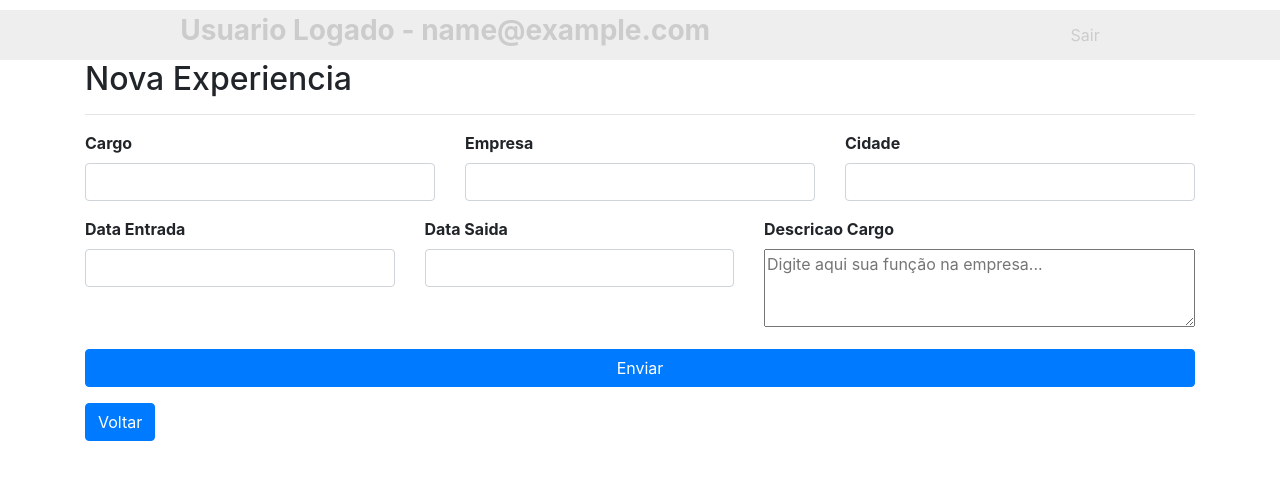
After one commit to lufmalta/projetoteste, a PHP site: page /novaExp.php in a window 1280 px wide. The commit adds this page. Shown: the top 480 px of the page. Run offline with PHP 8.4, Linux system fonts and the light colour scheme; the visitor is signed in with stand-in values (Sample User, id 1).

Commit message:
criando formulario para insercao de nova experiencia

```diff
--- a/areaRestrita.php
+++ b/areaRestrita.php
@@ -5,9 +5,11 @@ if(empty($_SESSION['logado'])){
 	exit;
 }
 
+
 $email = $_SESSION['logado'];
 require 'classes/dadosPessoais.class.php';
 require 'validandoDados.php';
+$_SESSION['id_pessoa'] = $id_pessoa;
 ?>
 <!DOCTYPE html>
 <html>
@@ -64,7 +66,7 @@ require 'validandoDados.php';
 				</tr>
 				<tr>
 					<td>
-						<a href="#">Adicionar Experiencia</a>
+						<a href="novaExp.php">Adicionar Experiencia</a>
 					</td>
 					<td>
 						<a href="#">Adicionar Educacao</a>
--- /dev/null
+++ b/novaExp.php
@@ -0,0 +1,93 @@
+<?php
+session_start();
+if(empty($_SESSION['logado'])){
+	header("Location: index.php");
+	exit;
+}
+$id_pessoa = $_SESSION['id_pessoa'];
+$email = $_SESSION['logado'];
+?>
+
+<!DOCTYPE html>
+<html>
+<head>
+	<meta charset="utf-8">
+	<title>Adicionar Experiencia</title>
+	<link 	rel="stylesheet" type="text/css" href="assets/css/bootstrap4-css/bootstrap.min.css"/>
+	<script type="text/javascript">
+		function voltar(){
+		location.assign('areaRestrita.php');
+		}
+	</script>
+</head>
+<body style="">
+	<header style="margin-top:10px;">
+		<div class="topoint" style="display:flex;justify-content: space-around;background-color:#EEE;">
+			<div class="topoleft">
+				<h3 style="line-height: 40px;color:#CCC;"><strong>Usuario Logado - <?= $email ?></strong></h3>
+			</div>
+
+			<div class="toporight">
+				<a href="sair.php" style="color:#CCC;line-height: 50px;">Sair</a>
+			</div>
+		</div>
+	</header>
+	<div class="container">
+		<h2>Nova Experiencia</h2>
+		<hr/>
+		<form method="POST" action="inserirExp.php">
+			<div class="row">
+				<div class="col-sm-4">
+					<div class="form-group">
+						<label for="cargo"><strong>Cargo</strong></label>
+						<input id="cargo" type="text" name="cargo" class="form-control" maxlength="50" required>
+					</div>
+				</div>
+				<div class="col-sm-4">
+					<div class="form-group">
+						<label for="empresa"><strong>Empresa</strong></label>
+						<input id="empresa" type="text" name="empresa" class="form-control" maxlength="40" required>
+					</div>
+				</div>
+				<div class="col-sm-4">
+					<div class="form-group">
+						<label for="cidade"><strong>Cidade</strong></label>
+						<input id="cidade" type="text" name="cidade" class="form-control" maxlength="30" required>
+					</div>
+				</div>
+			</div>
+			<div class="row">
+				<div class="col">
+					<div class="form-group">
+						<label for="dataEnt"><strong>Data Entrada</strong></label>
+						<input id="dataEnt" type="text" name="dataEnt" class="form-control dataEnt" required >
+					</div>
+				</div>
+				<div class="col">
+					<div class="form-group">
+						<label for="dataSai"><strong>Data Saida</strong></label>
+						<input id="dataSai" type="text" name="dataSai" class="form-control dataSai" required>
+					</div>
+				</div>
+				<div class="col">
+					<div class="form-group">
+						<label for="descCargo" class="w-100"><strong>Descricao Cargo</strong></label>
+						<textarea name="descCargo" id="descCargo"  maxlength="500" rows="3" cols="40" placeholder="Digite aqui sua função na empresa..."></textarea>
+					</div>
+				</div>
+			</div>
+			<div class="form-group">
+				<button class="btn btn-primary w-100" type="submit">Enviar</button>
+			</div>
+			<div class="form-group">
+				<button class="btn btn-primary"><a href="areaRestrita.php" style="text-decoration:none;color:#FFF;">Voltar</a></button>
+			</div>
+		</form>
+	</div>
+
+	<script type="text/javascript" src="assets/js/jquery-3.3.1.min.js"></script>
+	<script type="text/javascript" src="assets/js/jquery.mask.js"></script>
+	<script type="text/javascript" src="assets/js/bootstrap4-js/bootstrap.bundle.min.js"></script>
+	<script type="text/javascript" src="assets/js/javascript.js"></script>
+</body>
+</html>
```
Also changed, not shown: inserirExp.php (added, +8 -0 lines).
